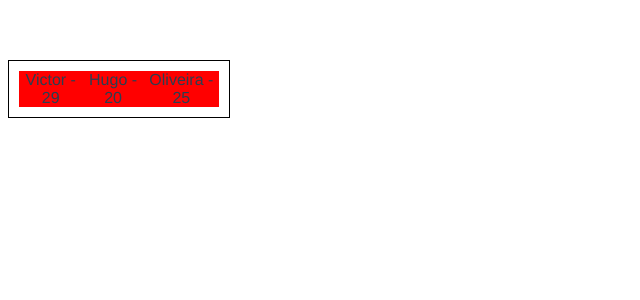
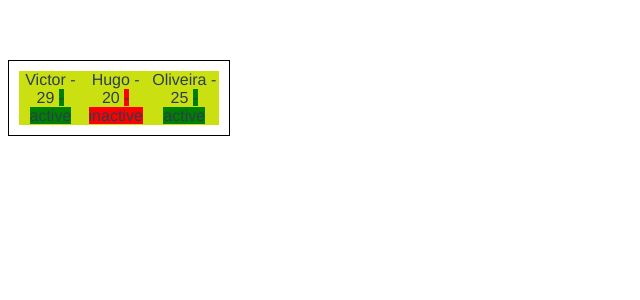
Before and after one commit to Thorugoh/web-pocs, a Vue app in the folder hello-vue/: page / in a window 1280 px wide. Shown: the top 300 px of the page, without its empty margins (0-640 px from the left). Built offline with nearby package versions, Linux system fonts and the light colour scheme.

Commit message:
validators

```diff
--- a/hello-vue/src/App.vue
+++ b/hello-vue/src/App.vue
@@ -1,7 +1,7 @@
 <template>
   <div class="container-box">
-    <MyBox name="Victor" age="29"/>
-    <MyBox name="Hugo" age="20" />
+    <MyBox name="Victor" age="29" status="active"/>
+    <MyBox name="Hugo" age="20" status="inactive"/>
     <MyBox name="Oliveira" age="25"/>
   </div>
 
--- a/hello-vue/src/components/MyBox.vue
+++ b/hello-vue/src/components/MyBox.vue
@@ -1,6 +1,7 @@
 <template>
     <div class="box">
         {{ name }} - {{ age }}
+        <span :class="status"> - {{ status }}</span>
     </div>
 </template>
 
@@ -15,16 +16,27 @@
             age: {
                 type: Number,
                 required: true
+            },
+            status: {
+                type: String,
+                validator: value => ['active', 'inactive', 'pending'].includes(value),
+                default: 'active'
             }
         }
     }
 </script>
 
 <style>
+    .active {
+        background-color: green;
+    }
+    .inactive {
+        background-color: red;
+    }
     .box {
         min-width: 30px;
         min-height: 30px;
-        background-color: red;
+        background-color: rgb(203, 224, 17);
         justify-content: center;
         align-items: center;
     }
```
